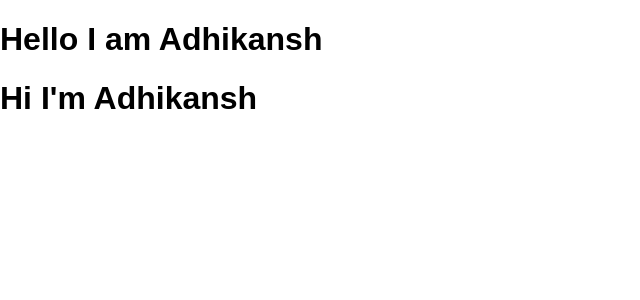
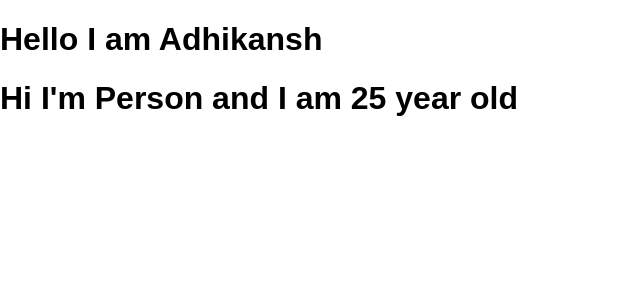
Before and after one commit to SIAM-VIT/React-Js, a React (Create React App) app in the folder react-complete-guide/: page / in a window 1280 px wide. Shown: the top 300 px of the page, without its empty margins (0-640 px from the left). Built offline with nearby package versions, Linux system fonts and the light colour scheme.

Commit message:
run js into JSX

```diff
--- a/react-complete-guide/src/Person/Person.js
+++ b/react-complete-guide/src/Person/Person.js
@@ -3,7 +3,7 @@ import React from "react";
 const Person = () => {
   return (
     <div>
-      <h1>Hi I'm Adhikansh</h1>
+      <h1>Hi I'm Person and I am {Math.floor(Math.random() * 30)} year old</h1>
     </div>
   );
 };
```
